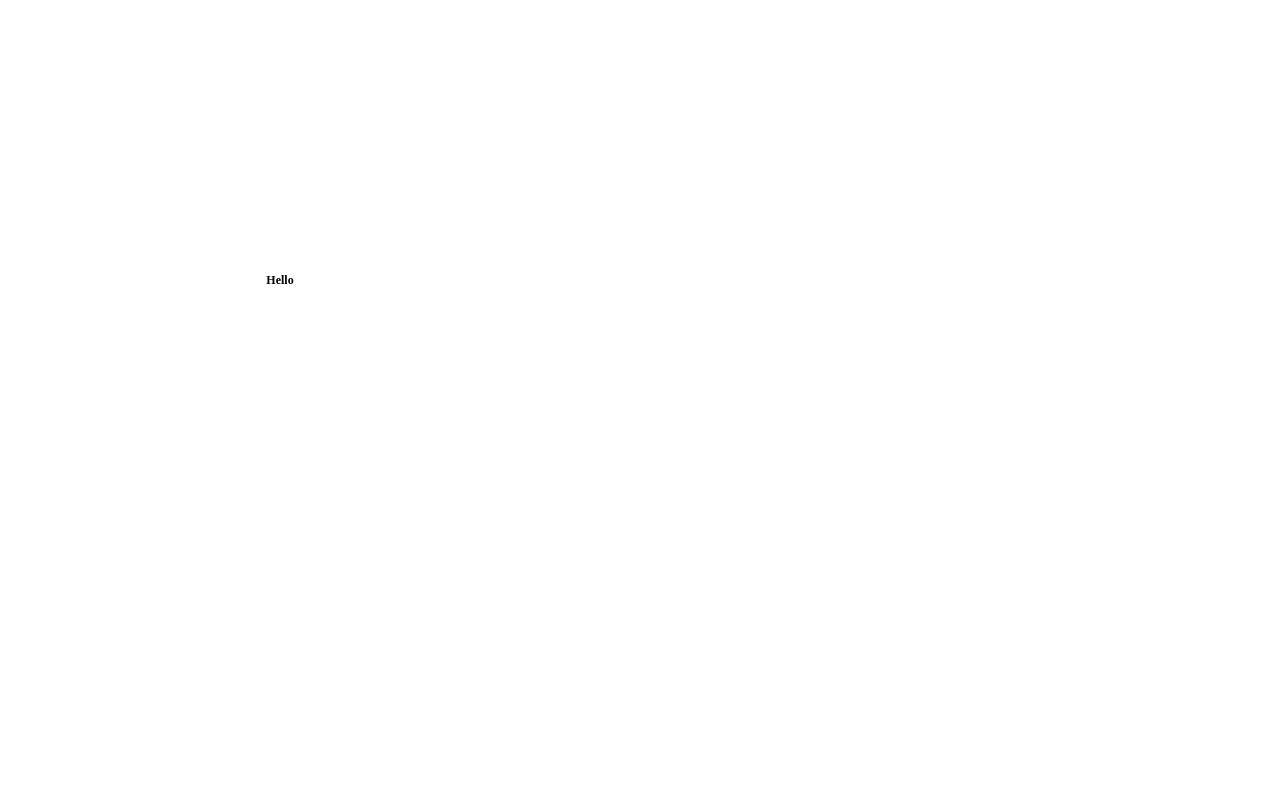
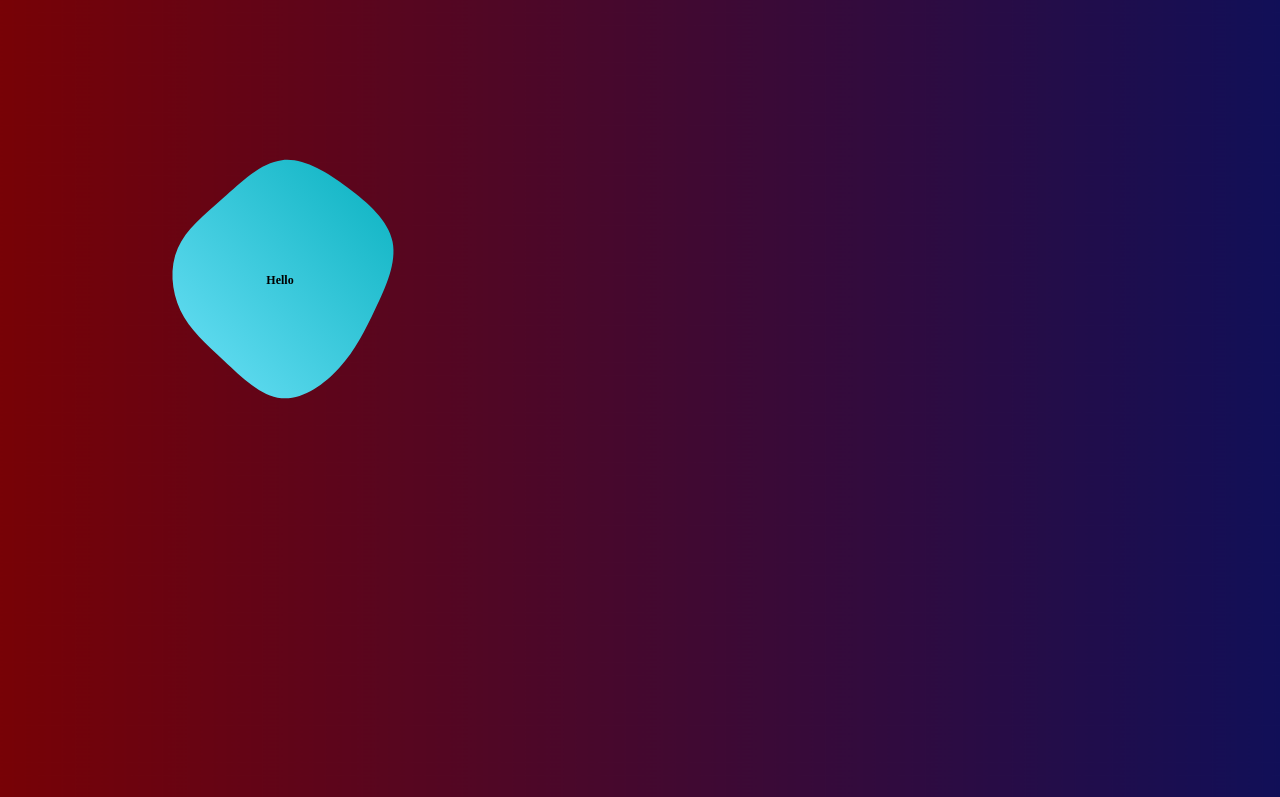
Before and after one commit to Al-Rafi10/jspractice, a plain HTML site: page index.html in a window 1280 px wide. Shown: the top 797 px of the page. Drawn offline with Linux system fonts and the light colour scheme; the site is published under a folder, as on GitHub Pages, so addresses that start at the root find nothing.

Commit message:
Update main.css

```diff
--- a/main.css
+++ b/main.css
@@ -11,7 +11,7 @@
     width: 100%;
     height: 100vh;
 
-    background-image: url("../image/bg.jpg");
+    background-image: url("./image/bg.jpg");
     background-repeat: no-repeat;
     background-size: cover;
 
@@ -26,7 +26,7 @@
     justify-content: center;
     align-items: center;
     background-repeat: no-repeat;
-    background-image: url("/image/blob.svg");
+    background-image: url("./image/blob.svg");
     animation: bloba 5s ease-in-out infinite;
     transform-origin: center;
     transform-box: fill-box;
```
